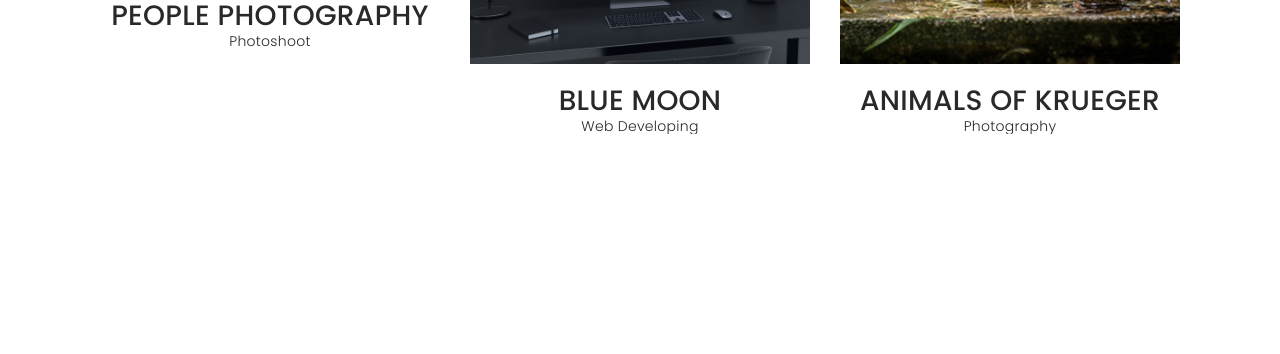
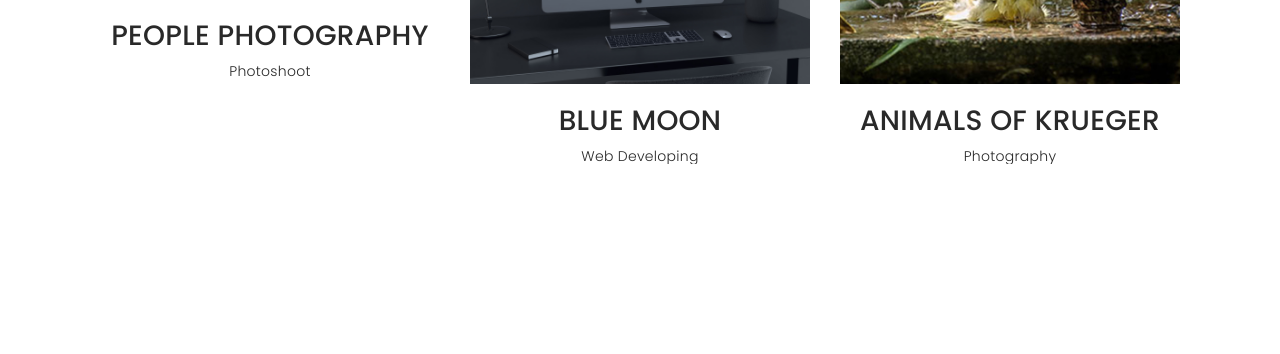
Before and after one commit to Rui-Pirez/Rui-Pirez-Portfolio, a PHP site: page / in a window 1280 px wide. Shown: the part 3252-3606 px from the top of the page. Run offline with PHP 8.4, Linux system fonts and the light colour scheme; some web fonts are replaced.

Commit message:
portfolio fix commit

```diff
--- a/css/style.css
+++ b/css/style.css
@@ -467,6 +467,13 @@ padding-left: 20px;
 padding-right: 20px;
 }
 
+
+.gridsubs{
+  color: #292929;
+  font-size: 14px;
+  font-weight: 300;
+  margin-top: 10px;
+}
 /*-----------------------------------------------------------------------------------*/
 /*  Journal
 /*-----------------------------------------------------------------------------------*/
```
